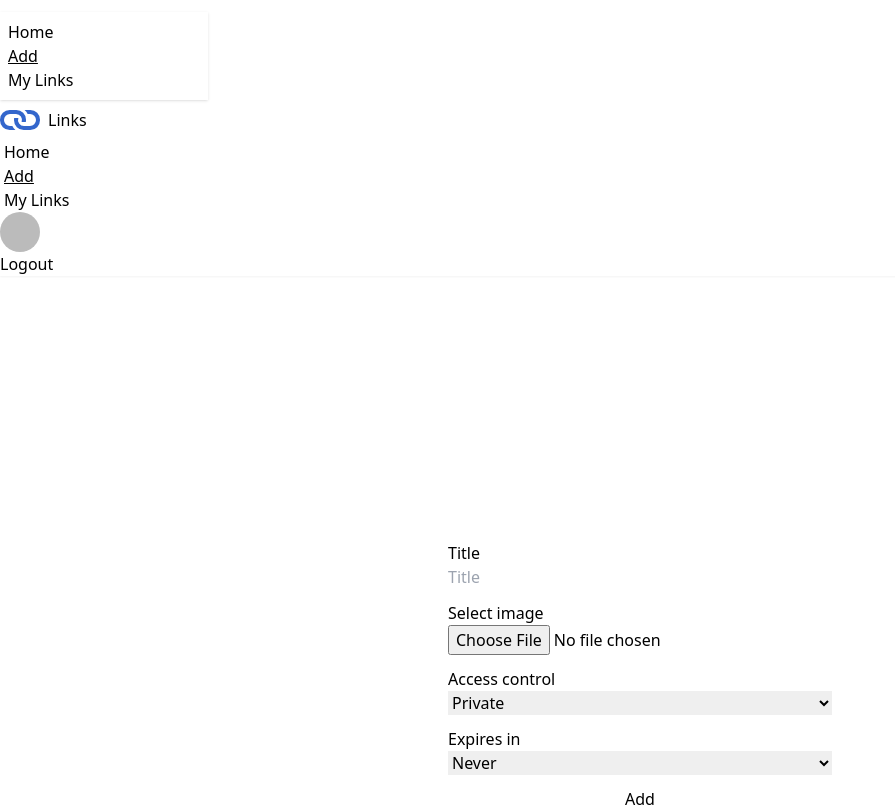
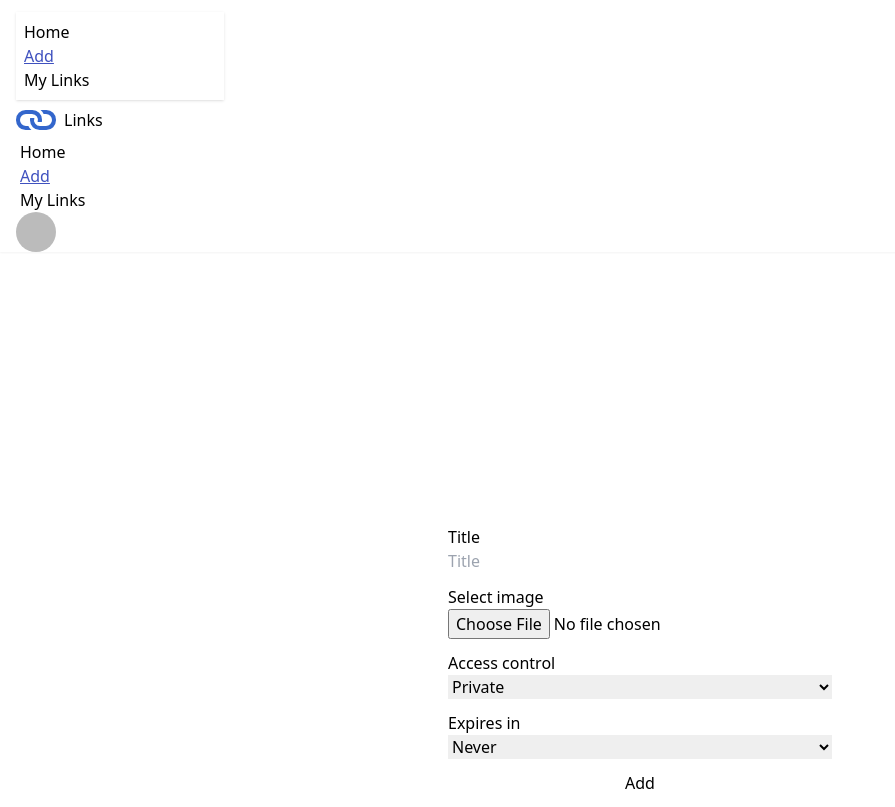
Before and after one commit to sakib-333/link-sharing-system-client, a React (Vite) app: page /add in a window 1280 px wide. Shown: the top 807 px of the page, without its empty margins (0-895 px from the left). Built offline with nearby package versions, Linux system fonts and the light colour scheme; no server answers; sample sign-in values are in the browser's storage.

Commit message:
Add container.

```diff
--- a/src/Components/Navbar/Navbar.css
+++ b/src/Components/Navbar/Navbar.css
@@ -1,3 +1,4 @@
 .nav-link.active {
   text-decoration: underline;
+  color: #3f51bf;
 }
--- a/src/Components/Navbar/Navbar.tsx
+++ b/src/Components/Navbar/Navbar.tsx
@@ -30,7 +30,7 @@ const Navbar = () => {
     </>
   );
   return (
-    <div className="navbar bg-base-300 shadow-sm">
+    <div className="navbar bg-base-300 shadow-sm container mx-auto px-4">
       <div className="navbar-start">
         <div className="dropdown">
           <div tabIndex={0} role="button" className="btn btn-ghost lg:hidden">
@@ -69,14 +69,14 @@ const Navbar = () => {
         <>
           {user ? (
             <>
-              <img
-                className="w-10 h-10 rounded-full"
-                src={user.photoURL || defaultUser}
-                alt="img"
-              />
-              <button className="btn" onClick={handleLogout}>
-                Logout
-              </button>
+              <div className="tooltip tooltip-bottom" data-tip="Logout">
+                <img
+                  onClick={handleLogout}
+                  className="w-10 h-10 rounded-full cursor-pointer"
+                  src={user.photoURL || defaultUser}
+                  alt="img"
+                />
+              </div>
             </>
           ) : (
             <Link to={"/login"}>
--- a/src/Layouts/HomeLayout.tsx
+++ b/src/Layouts/HomeLayout.tsx
@@ -9,7 +9,7 @@ const HomeLayout = () => {
   return (
     <div className="max-w-screen-2xl mx-auto">
       <Navbar />
-      <div className="min-h-screen">
+      <div className="min-h-screen container mx-auto px-4 py-2">
         {userLoading ? <LoadingSpinner /> : <Outlet />}
       </div>
       <Footer />
```
